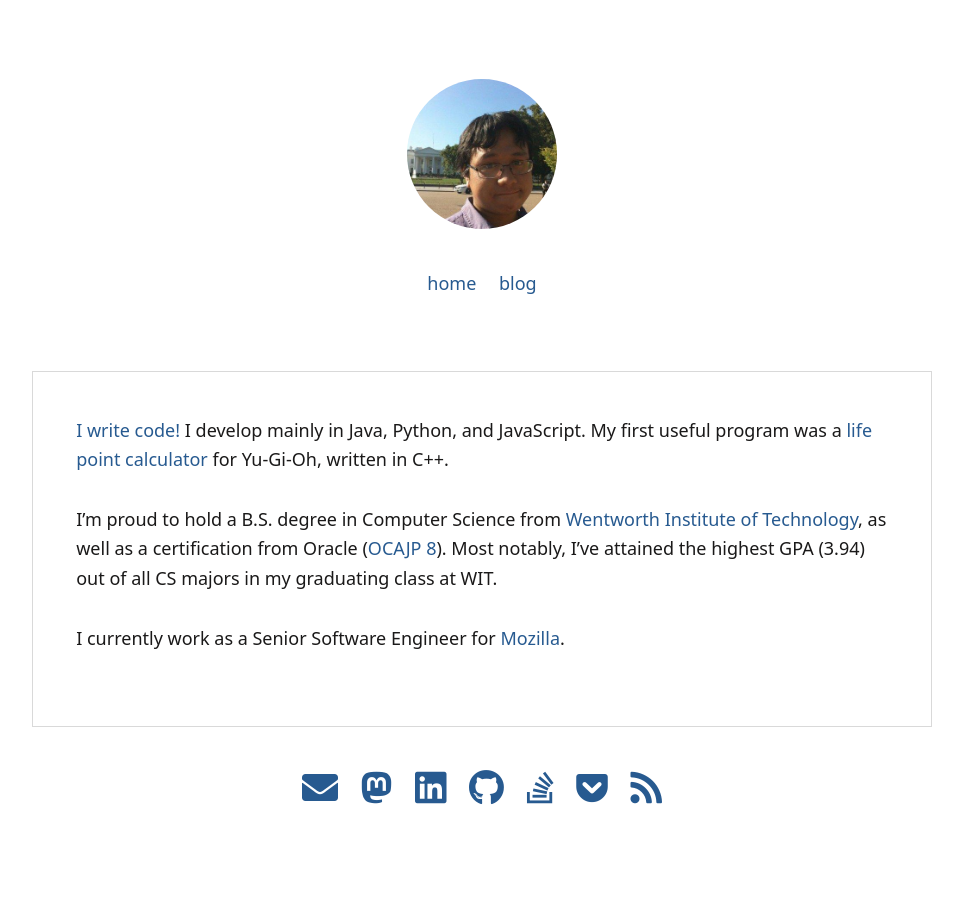
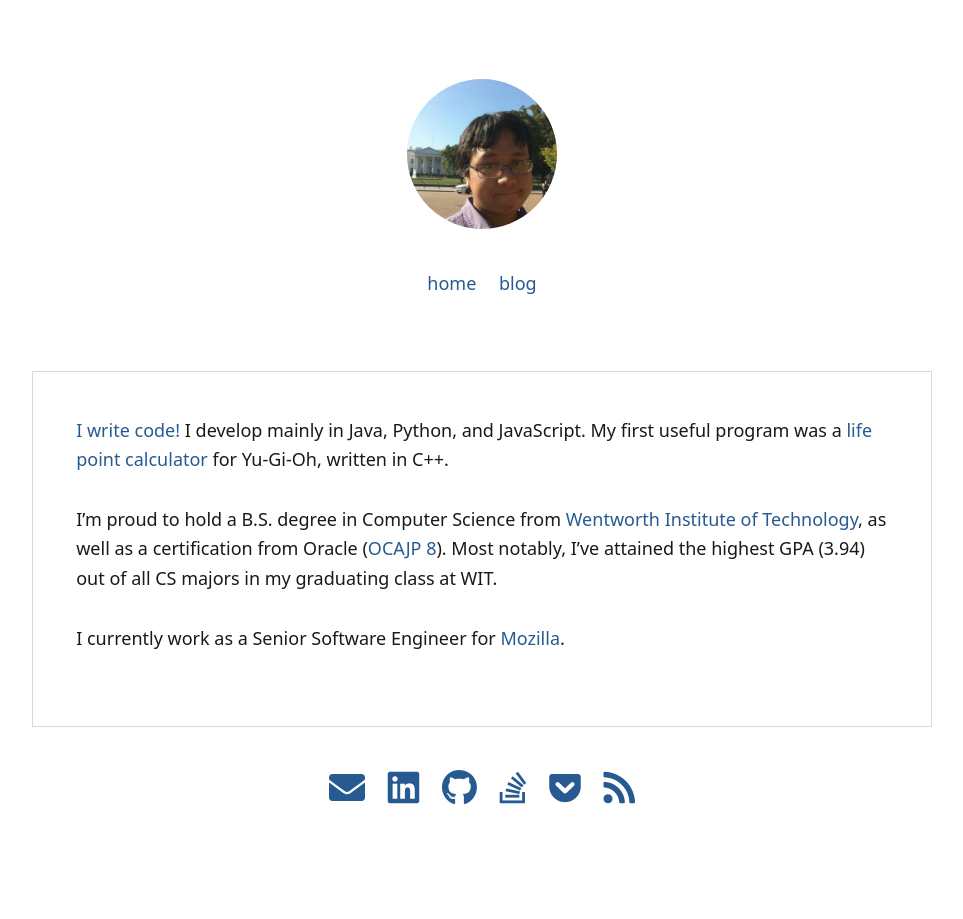
Before and after one commit to jsudiaman/jsudiaman.github.io, a Jekyll site: the page built from index.md, in a window 1280 px wide. Shown: the whole page, without its empty margins (158-1121 px from the left). Built offline with Jekyll 4.4.1, drawn with Linux system fonts in a browser that asks for light colours.

Commit message:
Update default.html

```diff
--- a/_layouts/default.html
+++ b/_layouts/default.html
@@ -78,7 +78,6 @@
         <nav>
             <ul>
                 <li><a href="mailto:jonathan@sudicode.com"><i class="fas fa-envelope fa-2x"></i></a></li>
-                <li><a href="http://mozilla.social/@jsudiaman"><i class="fab fa-mastodon fa-2x"></i></a></li>
                 <li><a href="http://linkedin.com/in/jonathansudiaman"><i class="fab fa-linkedin fa-2x"></i></a></li>
                 <li><a href="http://github.com/sudiamanj"><i class="fab fa-github fa-2x"></i></a></li>
                 <li><a href="https://stackoverflow.com/users/6268626/jonathan-sudiaman"><i class="fab fa-stack-overflow fa-2x"></i></a></li>
```
